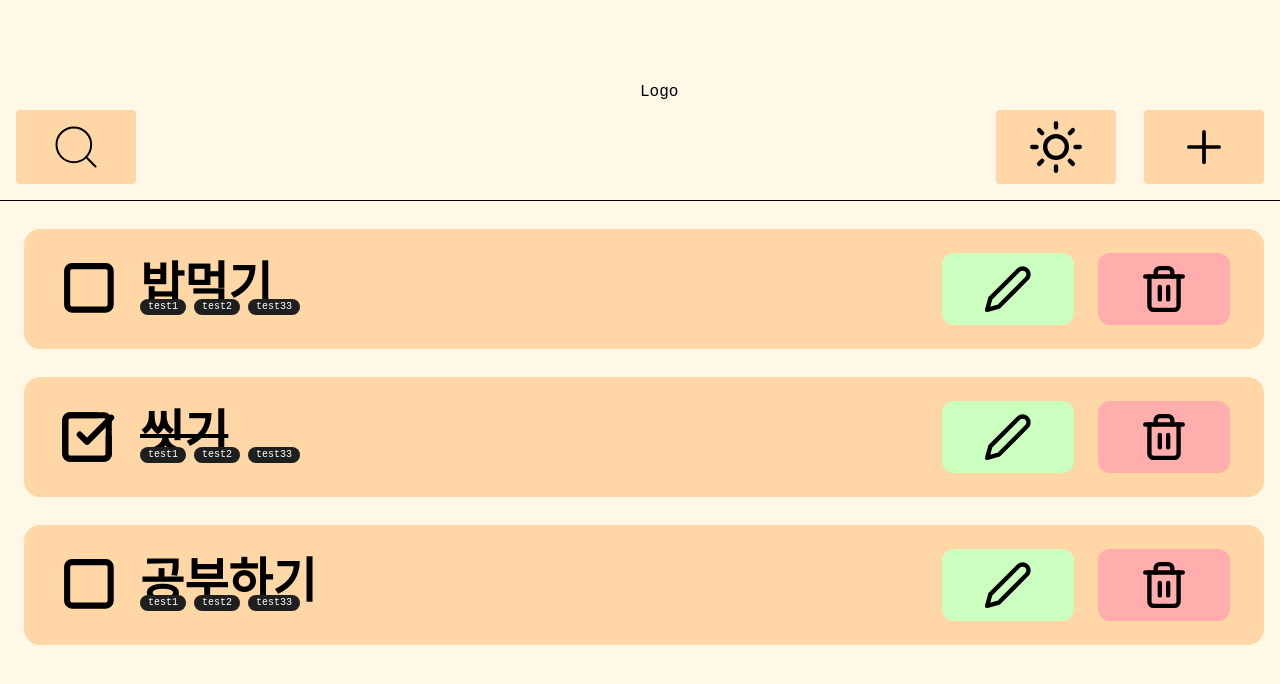
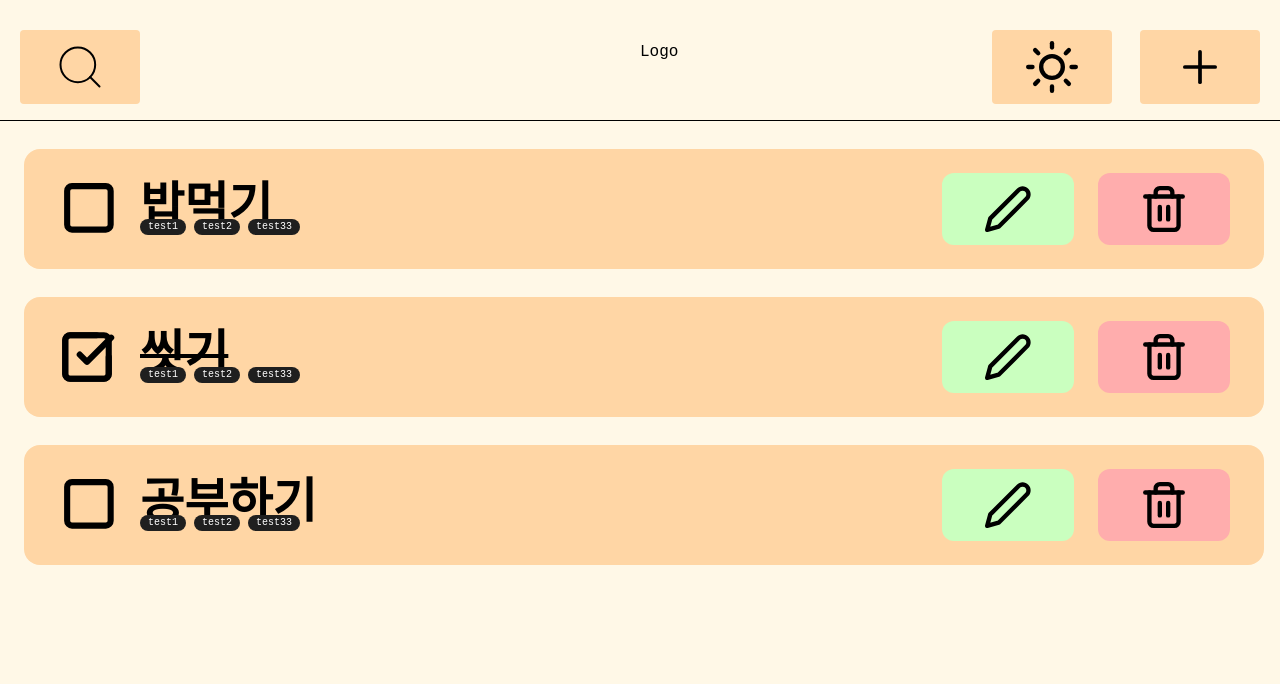
Before and after one commit to hoj0806/todo-list, a React (Vite) app: page / in a window 1280 px wide. Shown: the top 684 px of the page. Built offline with nearby package versions, Linux system fonts and the light colour scheme; a web font is replaced by a local one.

Commit message:
ui : 헤더 디자인 수정

```diff
--- a/src/components/DesktopHeaderButton.jsx
+++ b/src/components/DesktopHeaderButton.jsx
@@ -1,7 +1,7 @@
 function DesktopHeaderButton({ children, onClick }) {
   return (
     <button
-      className={`hidden desktop:block w-[120px] h-[74px] bg-orange rounded-[4px]`}
+      className={`hidden desktop:block w-[120px] h-[74px] bg-orange rounded-[4px] hover:bg-orange2`}
       onClick={onClick}
     >
       {children}
--- a/src/components/Header.jsx
+++ b/src/components/Header.jsx
@@ -46,7 +46,7 @@ function Header() {
     dispatch(modifyMode("listSearch"));
   }
   return (
-    <header className='h-[56px] flex items-center justify-between px-6 desktop:h-[200px] desktop:px-4 desktop:pb-4 shrink-0'>
+    <header className='h-[56px] flex items-center justify-between px-6 desktop:h-[120px] desktop:px-5 desktop:pb-4 shrink-0'>
       <AppLogo />
 
       <div className='flex justify-between w-full self-end'>
--- a/tailwind.config.js
+++ b/tailwind.config.js
@@ -12,6 +12,7 @@ export default {
         pink: "#FFCFD2",
         red: "#FFADAD",
         orange: "#FFD6A5",
+        orange2: "#FFBE78",
         yellow: "#FBF8CC",
         green: "#CAFFBF",
         "blue-10": "#98F5E1",
```
